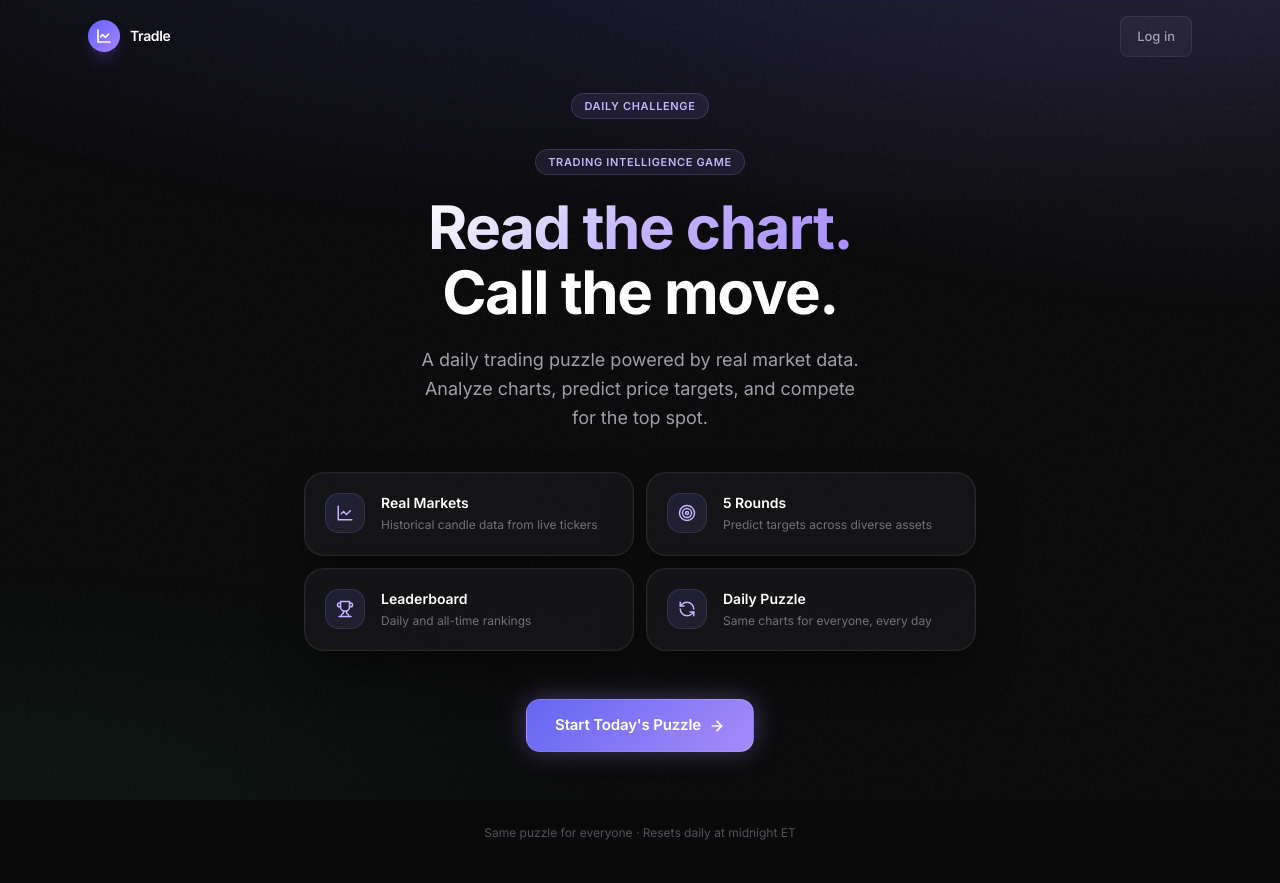
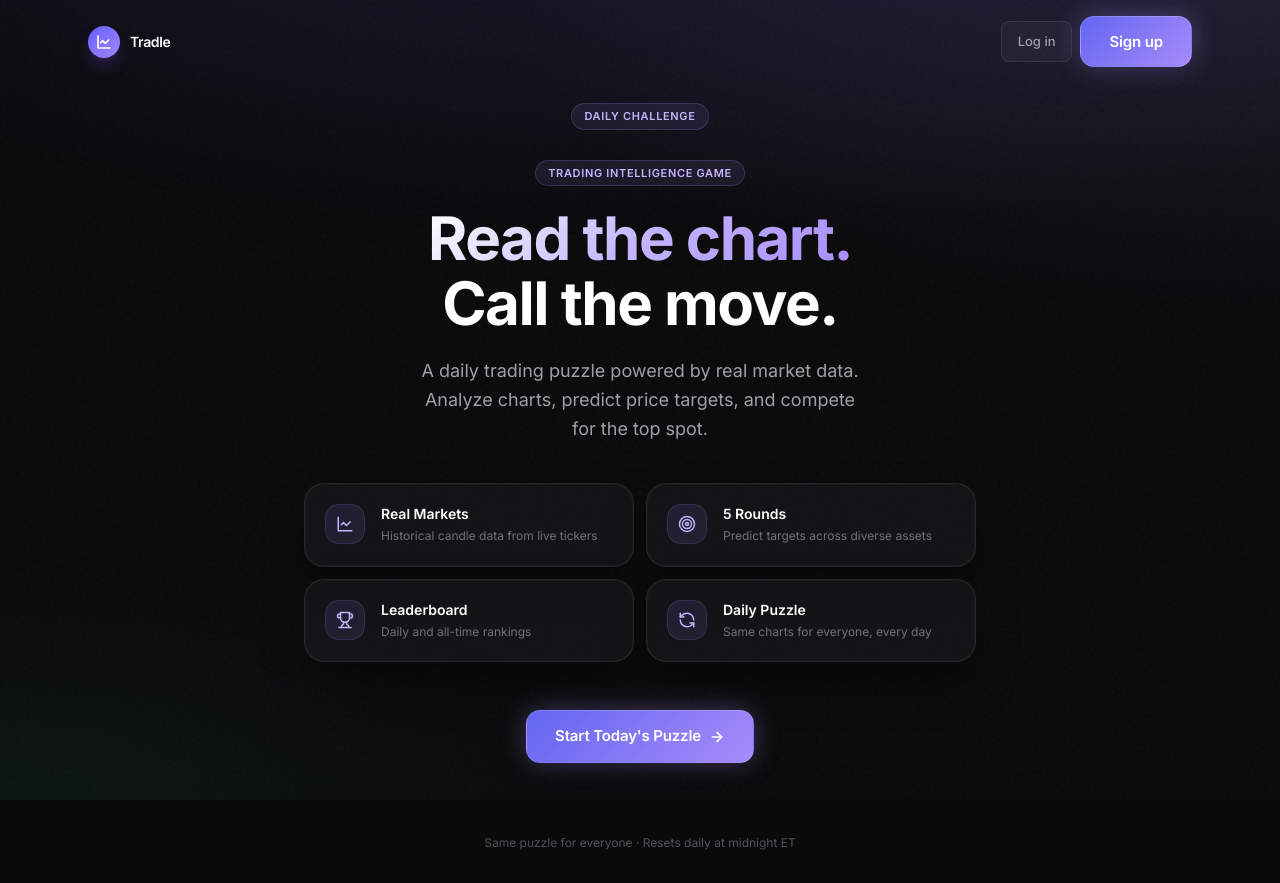
Before and after one commit to NotSure0314/Tradle, a Next.js app: page / in a window 1280 px wide. Built offline with nearby package versions, Linux system fonts and the light colour scheme; no server answers.

Commit message:
feat: add Sign up button next to Login in header

```diff
--- a/src/components/UserMenu.tsx
+++ b/src/components/UserMenu.tsx
@@ -47,9 +47,14 @@ export default function UserMenu() {
 
   if (!profile) {
     return (
-      <Link href="/login" className="btn-ghost text-sm">
-        Log in
-      </Link>
+      <div className="flex items-center gap-2">
+        <Link href="/login" className="btn-ghost text-sm">
+          Log in
+        </Link>
+        <Link href="/signup" className="btn-primary text-sm px-4 py-2">
+          Sign up
+        </Link>
+      </div>
     );
   }
 
```
